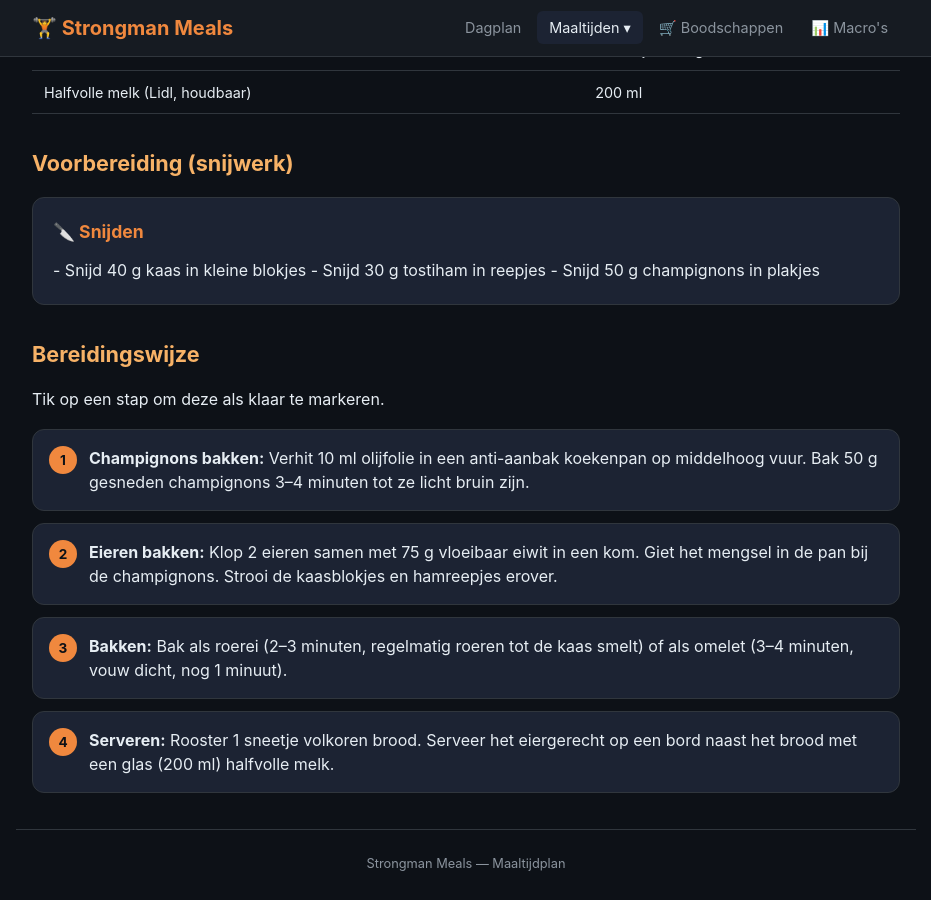
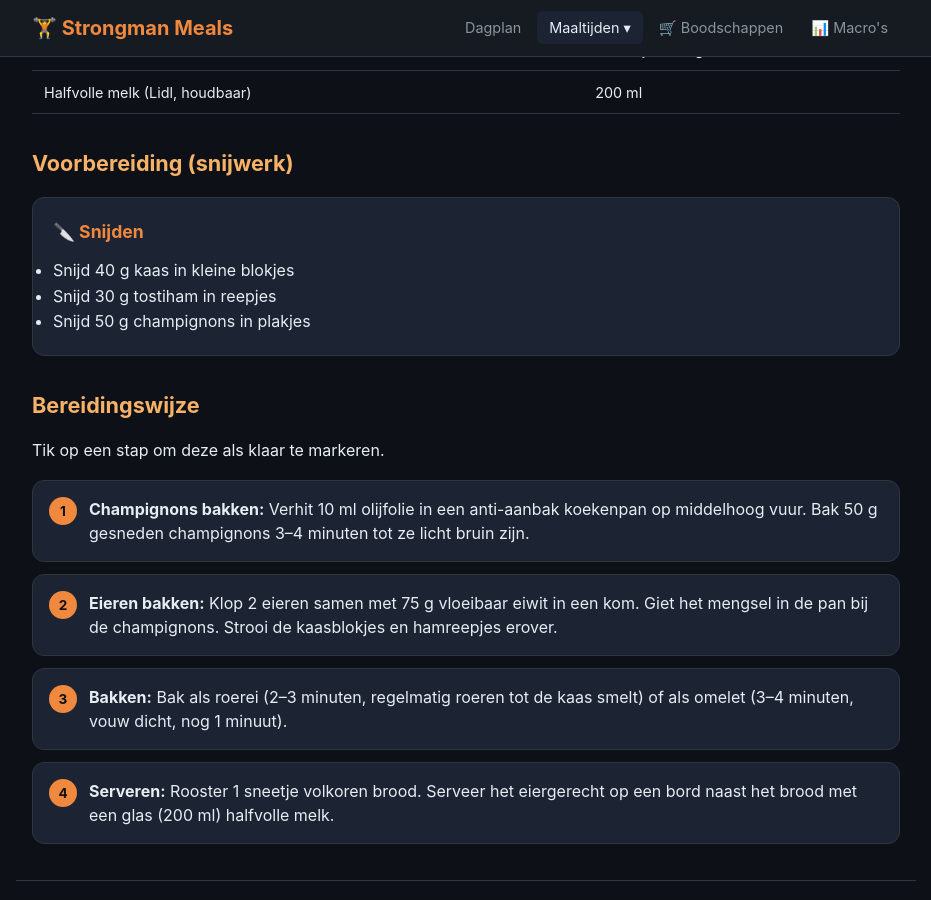
Before and after one commit to Marc013/mealprep, a Jekyll site: the page built from docs/maaltijden/maaltijd-3-gebakken-eieren.md, in a window 1280 px wide and 900 px high, scrolled down 680 px. Shown: the whole window, without its empty margins (174-1105 px from the left). Built offline with Jekyll 4.4.1, drawn with Linux system fonts in a browser that asks for light colours.

Commit message:
Add markdown support to preparation sections in multiple recipes

```diff
--- a/docs/maaltijden/maaltijd-3-gebakken-eieren.md
+++ b/docs/maaltijden/maaltijd-3-gebakken-eieren.md
@@ -28,7 +28,7 @@ title: "Gebakken Eieren met Kaas & Ham — 13:00"
 
 ## Voorbereiding (snijwerk)
 
-<div class="prep-section">
+<div class="prep-section" markdown="1">
 
 <h3>🔪 Snijden</h3>
 
```
Also changed, not shown: docs/maaltijden/maaltijd-3b-kip-avocado-salade.md (+1 -1 lines), docs/maaltijden/maaltijd-4-kip-ketjap-roerbak.md (+1 -1 lines), docs/maaltijden/maaltijd-5-stoofpot.md (+1 -1 lines).
